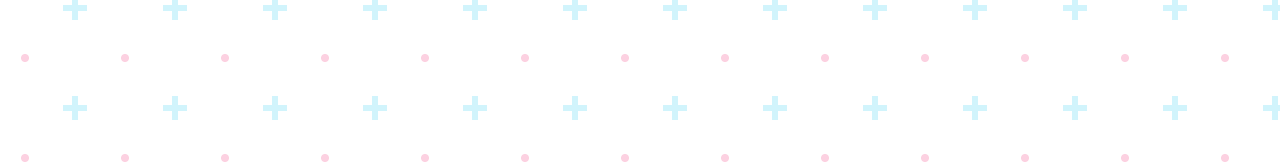
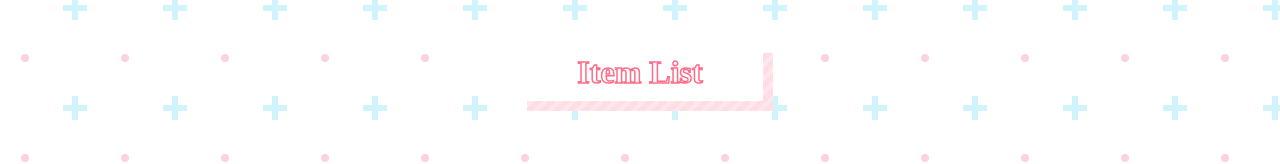
Before and after one commit to YouSay-SD/rabi-ribi, a React (Create React App) app: page /game-data in a window 1280 px wide. Shown: the part 567-731 px from the top of the page. Built offline with nearby package versions, Linux system fonts and the light colour scheme; a web font is replaced by a local one.

Commit message:
Create Item List Component - Create Item Component

```diff
--- a/src/App.js
+++ b/src/App.js
@@ -9,6 +9,7 @@ import Poster from './components/poster';
 import PagesViewer from './components/pagesViewer';
 import Hero from './components/hero';
 import AllCharacters from './components/allCharacters';
+import ItemList from './components/itemList';
 import Footer from './components/footer';
 import "slick-carousel/slick/slick.css";
 import "slick-carousel/slick/slick-theme.css";
@@ -43,9 +44,21 @@ function App() {
             <Route path="/characters" render={() => {
               return (
                 <>
-                  <Hero />
+                  <Hero img="./img/hero/12.png" />
 
                   <AllCharacters />
+                </>
+              )
+            }}>
+            </Route>
+
+            <Route path="/game-data" render={() => {
+              return (
+                <>
+                  <Hero img="./img/hero/2.png" />
+
+                  <ItemList />
+
                 </>
               )
             }}>
--- /dev/null
+++ b/src/components/blockTitle.js
@@ -0,0 +1,58 @@
+import React from 'react';
+import styled from 'styled-components';
+import { respondBelow } from '../theme/breakPoints';
+
+const BlockTitleStyled = styled.div`
+    display: flex;
+    justify-content: center;
+    margin-bottom: 40px;
+
+    /* Mobile */
+    ${respondBelow.sm`
+        margin-bottom: 20px;
+    `}
+
+    h2 {
+        position: relative;
+        z-index: 1;
+
+        &:before {
+            content: '';
+            background-image: url('./img/background/bg-stripe.png');
+            position: absolute;
+            display: block;
+            width: 100%;
+            height: 100%;
+            left: 0;
+            top: 0;
+            z-index: -1;
+            transform: translate(10px,10px);
+        }
+
+        &:after {
+            content: '';
+            background-color: white;
+            position: absolute;
+            display: block;
+            width: 100%;
+            height: 100%;
+            left: 0;
+            top: 0;
+            z-index: -1;
+        }
+    }
+`;
+
+function BlockTitle(props) {
+    return (
+
+        <BlockTitleStyled>
+
+            <h2>{ props.title }</h2>
+
+        </BlockTitleStyled>
+
+    )
+}
+
+export default BlockTitle;
--- a/src/components/header.js
+++ b/src/components/header.js
@@ -262,7 +262,7 @@ function Header() {
 
                         <li><NavLink exact to="/" onClick={ handleToggleClick }>Home</NavLink></li>
                         <li><NavLink to="/characters" onClick={ handleToggleClick }>Characters</NavLink></li>
-                        <li><a href="www.google.com">Maps</a></li>
+                        <li><NavLink to="/game-data" onClick={ handleToggleClick }>Game Data</NavLink></li>
                         <li><a href="www.google.com">Achievements</a></li>
                         <li><a href="www.google.com">Minigames</a></li>
                         <li><a href="www.google.com">About</a></li>
--- a/src/components/hero.js
+++ b/src/components/hero.js
@@ -34,14 +34,14 @@ const HeroStyled = styled.div`
     }
 `;
 
-function Hero() {
+function Hero(props) {
     return (
 
         <HeroStyled className="cloud-bottom">
 
             <div></div>
 
-            <img src="./img/hero/12.png" alt="hero" />
+            <img src={ props.img } alt="Hero" />
 
         </HeroStyled>
 
--- /dev/null
+++ b/src/components/item.js
@@ -0,0 +1,22 @@
+import React from "react";
+import styled from "styled-components";
+import { respondBelow } from "../theme/breakPoints";
+
+const ItemStyled = styled.div`
+  /* Mobile */
+  ${respondBelow.sm`
+    `}
+`;
+
+function Item() {
+  return (
+
+    <ItemStyled>
+
+
+    </ItemStyled>
+
+  );
+}
+
+export default Item;
--- /dev/null
+++ b/src/components/itemList.js
@@ -0,0 +1,29 @@
+import React from "react";
+import styled from "styled-components";
+import { respondBelow } from "../theme/breakPoints";
+import BlockTitle from "./blockTitle";
+import Item from "./item";
+
+const ItemListStyled = styled.div`
+  /* Mobile */
+  ${respondBelow.sm`
+    `}
+`;
+
+function ItemList() {
+  return (
+    <ItemListStyled>
+
+      <BlockTitle title="Item List" />
+
+      <div className="container">
+
+        <Item />
+
+      </div>
+
+    </ItemListStyled>
+  );
+}
+
+export default ItemList;
--- a/src/components/pagesViewer.js
+++ b/src/components/pagesViewer.js
@@ -1,11 +1,9 @@
-import React from 'react';
-import styled from 'styled-components';
-import { respondBelow } from '../theme/breakPoints';
-import PageView from './pageView';
+import React from "react";
+import styled from "styled-components";
+import { respondBelow } from "../theme/breakPoints";
+import PageView from "./pageView";
 
-const PagesViewerStyled = styled.section`
-
-`;
+const PagesViewerStyled = styled.section``;
 
 const PagesViewerTitleStyled = styled.div`
   display: flex;
@@ -29,52 +27,49 @@ const PagesViewerGridStyled = styled.div`
   `}
 `;
 
-
 const pageViewList = [
-
   {
-        img: './img/pageView/1.png',
-        alt: 'Image',
-        title: 'Image',
-        key: 1
+    img: "./img/pageView/1.png",
+    alt: "Image",
+    title: "Image",
+    key: 1,
   },
 
   {
-        img: './img/pageView/2.png',
-        alt: 'Image',
-        title: 'Image',
-        key: 2
+    img: "./img/pageView/2.png",
+    alt: "Image",
+    title: "Image",
+    key: 2,
   },
 
   {
-        img: './img/pageView/3.jpg',
-        alt: 'Image',
-        title: 'Image',
-        key: 3
+    img: "./img/pageView/3.jpg",
+    alt: "Image",
+    title: "Image",
+    key: 3,
   },
 
   {
-        img: './img/pageView/4.jpg',
-        alt: 'Image',
-        title: 'Image',
-        key: 4
+    img: "./img/pageView/4.jpg",
+    alt: "Image",
+    title: "Image",
+    key: 4,
   },
 
   {
-        img: './img/pageView/5.png',
-        alt: 'Image',
-        title: 'Image',
-        key: 5
+    img: "./img/pageView/5.png",
+    alt: "Image",
+    title: "Image",
+    key: 5,
   },
 
   {
-        img: './img/pageView/6.png',
-        alt: 'Image',
-        title: 'Image',
-        key: 6
-    }
-
-]
+    img: "./img/pageView/6.png",
+    alt: "Image",
+    title: "Image",
+    key: 6,
+  },
+];
 
 function PagesViewer() {
   return (
@@ -89,21 +84,11 @@ function PagesViewer() {
 
         </PagesViewerTitleStyled>
 
-
         <PagesViewerGridStyled>
 
-                    {
-                        pageViewList.map(({ key, img, alt, title }) => (
-
-                            <PageView
-                                key={ key }
-                                img={ img }
-                                alt={ alt }
-                                title={ title }
-                            />
-
-                        ))
-                    }
+          {pageViewList.map(({ key, img, alt, title }) => (
+            <PageView key={key} img={img} alt={alt} title={title} />
+          ))}
 
         </PagesViewerGridStyled>
 
@@ -111,7 +96,7 @@ function PagesViewer() {
 
     </PagesViewerStyled>
 
-    )
+  );
 }
 
 export default PagesViewer;
```
Also changed, not shown: 1 other file (tests, documents, lock files or other folders). Lines whose indentation alone changed are shown as unchanged.
